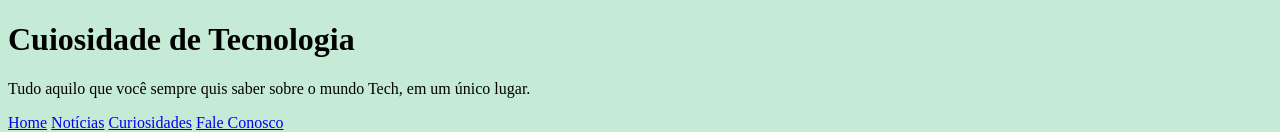
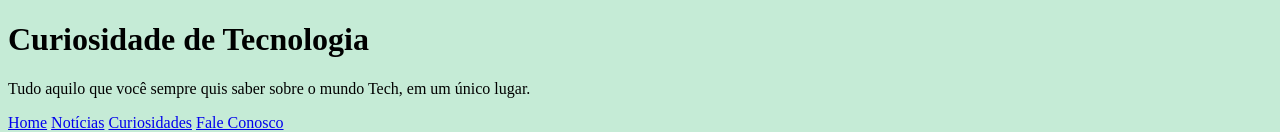
Before and after one commit to PaulinoMatheus/projeto-android, a plain HTML site: page index.html in a window 1280 px wide. Shown: the top 132 px of the page. Drawn offline with Linux system fonts and the light colour scheme.

Commit message:
Atualizando erro gramatical

```diff
--- a/index.html
+++ b/index.html
@@ -9,7 +9,7 @@
 </head>
 <body>
     <header>
-        <h1>Cuiosidade de Tecnologia</h1>
+        <h1>Curiosidade de Tecnologia</h1>
         <p>Tudo aquilo que você sempre quis saber sobre o mundo Tech, em um único lugar.</p>
     </header>
     <nav>
```
